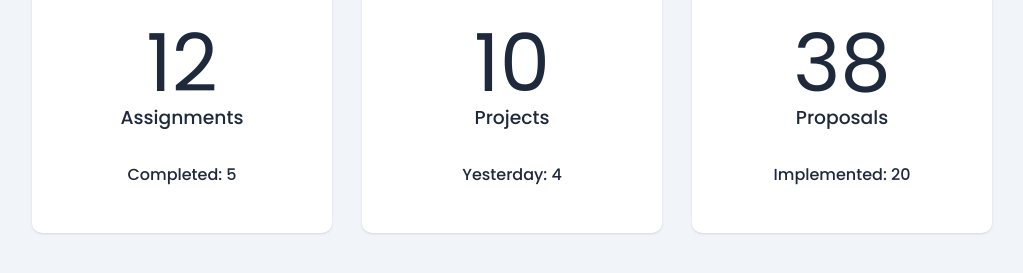
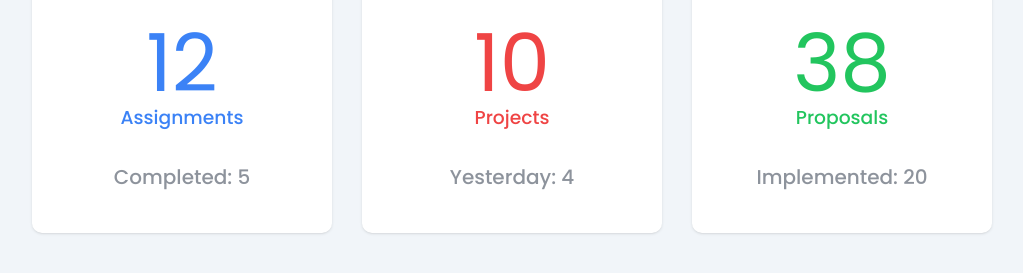
Before and after one commit to amaan-bhati/flipping-cards, a plain HTML site: page index.html in a window 1280 px wide. Shown: the part 317-590 px from the top of the page, without its empty margins (128-1151 px from the left). Drawn offline with nearby package versions, Linux system fonts and the light colour scheme.

Commit message:
updated css

```diff
--- a/styles.css
+++ b/styles.css
@@ -84,3 +84,24 @@ input {
     margin: 0 0 30px;
     font-weight: 500;
   }
+
+#summary :is(var, h3) {
+    color: #3b82f6;
+  }
+
+  #overdue :is(var, h3) {
+    color: #ef4444;
+  }
+
+  #features :is(var, h3) {
+    color: #22c55e;
+  }
+
+  article :is(h4, p) {
+    opacity: 0.5;
+    font-size: 20px;
+  }
+
+  article p {
+    margin-top: 76px;
+  }
```
